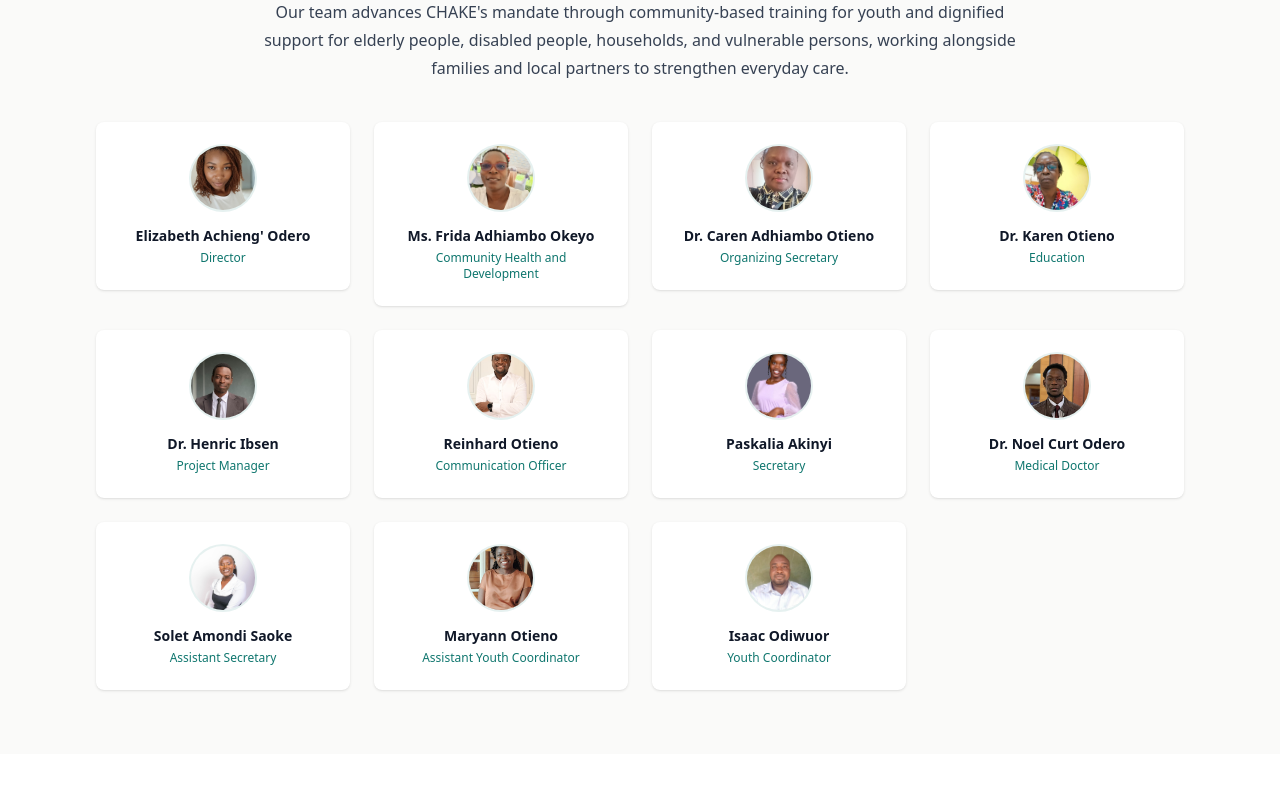
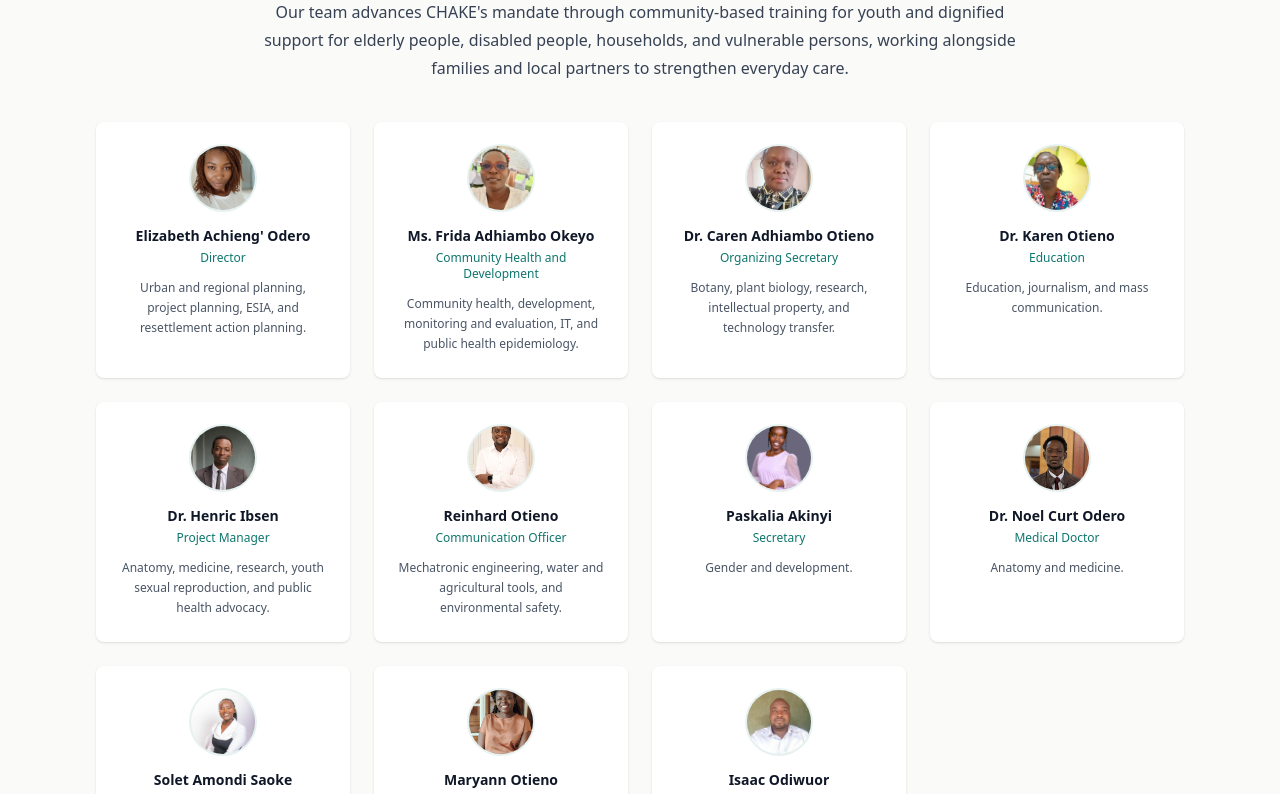
Before and after one commit to OderoLitzy/lizzy-website, a Next.js app: page /about in a window 1280 px wide. Shown: the part 1380-2174 px from the top of the page. Built offline with nearby package versions, Linux system fonts and the light colour scheme; a web font is replaced by a local one.

Commit message:
Render team expertise summaries
Closes #55

```diff
--- a/components/about/TeamGrid.tsx
+++ b/components/about/TeamGrid.tsx
@@ -23,7 +23,7 @@ export default function TeamGrid({ members }: TeamGridProps) {
           {members.map((member, index) => (
             <AnimatedSection key={member.name} delay={index * 80}>
               <article
-                className="bg-white rounded-lg shadow p-6 flex flex-col items-center text-center"
+                className="bg-white rounded-lg shadow p-6 h-full flex flex-col items-center text-center"
               >
                 {member.image || member.photoUrl ? (
                   <div className="relative w-16 h-16 rounded-full overflow-hidden bg-teal-primary/10 mb-4 ring-2 ring-teal-primary/10">
@@ -44,6 +44,9 @@ export default function TeamGrid({ members }: TeamGridProps) {
                 )}
                 <p className="font-semibold text-gray-900 text-sm">{member.name}</p>
                 <p className="text-teal-primary text-xs mt-1">{member.title}</p>
+                {member.expertise ? (
+                  <p className="mt-3 text-xs leading-5 text-gray-600">{member.expertise}</p>
+                ) : null}
               </article>
             </AnimatedSection>
           ))}
```
Also changed, not shown: 1 other file (tests, documents, lock files or other folders).
